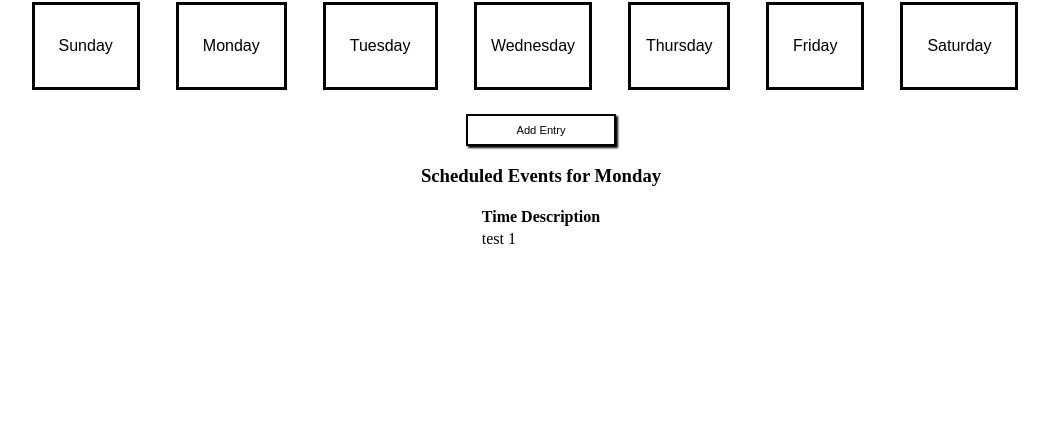
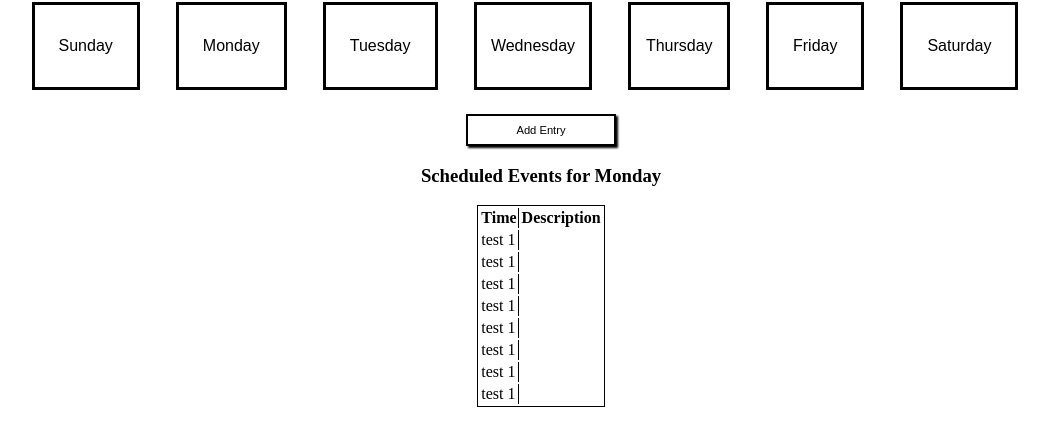
Before and after one commit to timlee712/week-planner, a website: page index.html in a window 1280 px wide. Shown: the part 86-532 px from the top of the page, without its empty margins (99-1148 px from the left). Drawn offline with Linux system fonts and the light colour scheme.

Commit message:
Added additional styling to the table

```diff
--- a/index.html
+++ b/index.html
@@ -112,6 +112,34 @@
             <td>test 1</td>
             <td></td>
           </tr>
+          <tr>
+            <td>test 1</td>
+            <td></td>
+          </tr>
+          <tr>
+            <td>test 1</td>
+            <td></td>
+          </tr>
+          <tr>
+            <td>test 1</td>
+            <td></td>
+          </tr>
+          <tr>
+            <td>test 1</td>
+            <td></td>
+          </tr>
+          <tr>
+            <td>test 1</td>
+            <td></td>
+          </tr>
+          <tr>
+            <td>test 1</td>
+            <td></td>
+          </tr>
+          <tr>
+            <td>test 1</td>
+            <td></td>
+          </tr>
         </tbody>
       </table>
     </div>
--- a/styles.css
+++ b/styles.css
@@ -113,3 +113,15 @@ select {
   display: flex;
   justify-content: center;
 }
+
+table {
+  border: 1px solid black;
+}
+
+tr th:nth-child(1) {
+  border-right: 1px solid black;
+}
+
+tr td:nth-child(1) {
+  border-right: 1px solid black;
+}
```
